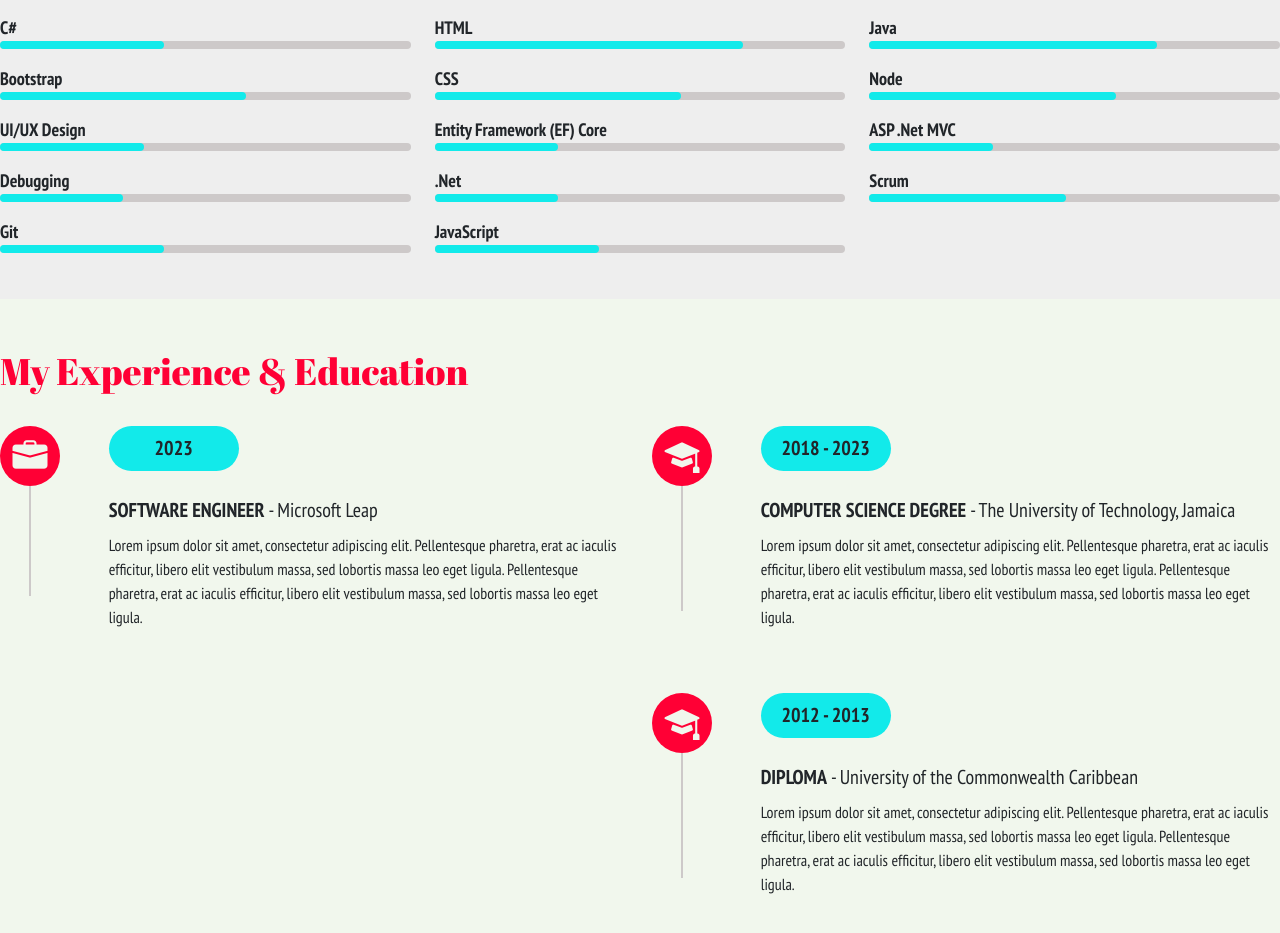
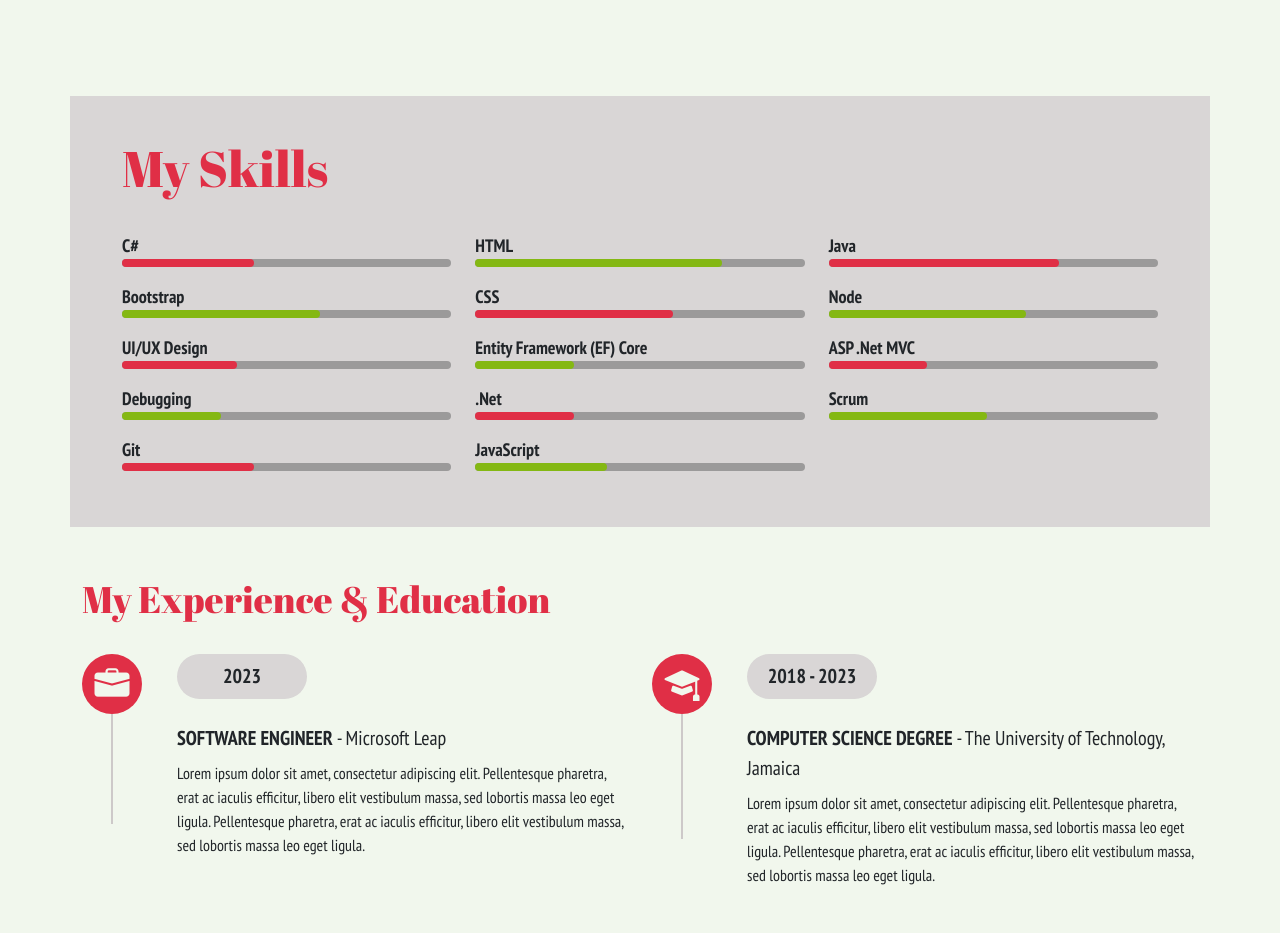
Before and after one commit to Pho3nyxX/abi-matthews-gordon-website, a website: page amg-designs/about-me.html in a window 1280 px wide. Shown: the part 604-1537 px from the top of the page. Drawn offline with nearby package versions, Linux system fonts and the light colour scheme.

Commit message:
about me page design update

```diff
--- a/amg-designs/about-me.html
+++ b/amg-designs/about-me.html
@@ -15,19 +15,19 @@
 
 <body class="full-page about-page">
 
-    <!-- <div class="container-fluid"> -->
+    <div class="container">
 
         <!-- about me header -->
-    <div class="row mb-5 header">
-        <div class="col">
-            <h1 class="title">About <span class="red">Me</span></h1>
+        <div class="row mt-5 mb-5 header">
+            <div class="col ">
+                <h1 class="title">About <span class="about off-red">Me</span></h1>
             </div>
         </div>
 
         <!-- description -->
         <div class="row mb-5">
-        <div class="col-5">
-            <h5 class="mt-3 mb-3">Building stuff brings me joy.</h5>
+            <div class="col-5 about-description">
+                <h5 class="off-red mt-3">Building stuff brings me joy.</h5>
                 <p>Lorem ipsum dolor sit amet, consectetur adipiscing elit.
                     Pellentesque pharetra, erat ac iaculis efficitur, libero elit
                     vestibulum massa, sed lobortis massa leo eget ligula. Praesent
@@ -58,84 +58,84 @@
         <!-- skills -->
         <div class="row skill-sec mb-5">
             <!-- header -->
-        <h3 class="red">My Skills</h3>
+            <h3 class="off-red">My Skills</h3>
 
             <!-- first column -->
             <div class="col">
                 <p class="skills">C#</p>
-            <div class="progress-bar-white mb-3">
-                <div class="progress-bar-progress" style="width: 40%;"></div>
+                <div class="progress-bar-grey mb-3">
+                    <div class="progress-bar-progress-red" style="width: 40%;"></div>
                 </div>
 
                 <p class="skills">Bootstrap</p>
-            <div class="progress-bar-white mb-3">
-                <div class="progress-bar-progress" style="width: 60%;"></div>
+                <div class="progress-bar-grey mb-3">
+                    <div class="progress-bar-progress-green" style="width: 60%;"></div>
                 </div>
 
                 <p class="skills">UI/UX Design</p>
-            <div class="progress-bar-white mb-3">
-                <div class="progress-bar-progress" style="width: 35%;"></div>
+                <div class="progress-bar-grey mb-3">
+                    <div class="progress-bar-progress-red" style="width: 35%;"></div>
                 </div>
 
                 <p class="skills">Debugging</p>
-            <div class="progress-bar-white mb-3">
-                <div class="progress-bar-progress" style="width: 30%;"></div>
+                <div class="progress-bar-grey mb-3">
+                    <div class="progress-bar-progress-green" style="width: 30%;"></div>
                 </div>
 
                 <p class="skills">Git</p>
-            <div class="progress-bar-white mb-3">
-                <div class="progress-bar-progress" style="width: 40%;"></div>
+                <div class="progress-bar-grey mb-3">
+                    <div class="progress-bar-progress-red" style="width: 40%;"></div>
                 </div>
             </div>
 
             <!-- second column -->
             <div class="col">
                 <p class="skills">HTML</p>
-            <div class="progress-bar-white mb-3">
-                <div class="progress-bar-progress" style="width: 75%;"></div>
+                <div class="progress-bar-grey mb-3">
+                    <div class="progress-bar-progress-green" style="width: 75%;"></div>
                 </div>
 
                 <p class="skills">CSS</p>
-            <div class="progress-bar-white mb-3">
-                <div class="progress-bar-progress" style="width: 60%;"></div>
+                <div class="progress-bar-grey mb-3">
+                    <div class="progress-bar-progress-red" style="width: 60%;"></div>
                 </div>
 
                 <p class="skills">Entity Framework (EF) Core</p>
-            <div class="progress-bar-white mb-3">
-                <div class="progress-bar-progress" style="width: 30%;"></div>
+                <div class="progress-bar-grey mb-3">
+                    <div class="progress-bar-progress-green" style="width: 30%;"></div>
                 </div>
 
                 <p class="skills">.Net</p>
-            <div class="progress-bar-white mb-3">
-                <div class="progress-bar-progress" style="width: 30%;"></div>
+                <div class="progress-bar-grey mb-3">
+                    <div class="progress-bar-progress-red" style="width: 30%;"></div>
                 </div>
 
                 <p class="skills">JavaScript</p>
-            <div class="progress-bar-white mb-3">
-                <div class="progress-bar-progress" style="width: 40%;"></div>
+                <div class="progress-bar-grey mb-3">
+                    <div class="progress-bar-progress-green" style="width: 40%;"></div>
                 </div>
             </div>
 
             <!-- third column -->
             <div class="col">
                 <p class="skills">Java</p>
-            <div class="progress-bar-white mb-3">
-                <div class="progress-bar-progress" style="width: 70%;"></div>
+                <div class="progress-bar-grey mb-3">
+                    <div class="progress-bar-progress-red" style="width: 70%;"></div>
                 </div>
 
                 <p class="skills">Node</p>
-            <div class="progress-bar-white mb-3">
-                <div class="progress-bar-progress" style="width: 60%;"></div>
+                <div class="progress-bar-grey mb-3">
+                    <div class="progress-bar-progress-green" style="width: 60%;"></div>
                 </div>
 
                 <p class="skills">ASP .Net MVC</p>
-            <div class="progress-bar-white mb-3">
-                <div class="progress-bar-progress" style="width: 30%;"></div>
+                <div class="progress-bar-grey mb-3">
+                    <div class="progress-bar-progress-red" style="width: 30%;"></div>
                 </div>
 
                 <p class="skills">Scrum</p>
-            <div class="progress-bar-white mb-3">
-                <div class="progress-bar-progress" style="width: 48%;"></div>
+                <div class="progress-bar-grey mb-3">
+                    <div class="progress-bar-progress-green" style="width: 48%;"></div>
                 </div>
             </div>
         </div>
@@ -143,7 +143,7 @@
         <!-- experience & education -->
         <div class="row mb-5 experience-education">
             <!-- header -->
-        <h3 class="red">My Experience & Education</h3>
+            <h3 class="off-red">My Experience & Education</h3>
 
             <!-- first column -->
             <div class="col">
@@ -159,7 +159,7 @@
                     <!-- description -->
                     <div class="col-10">
                         <!-- blue tag -->
-                    <div class="blue-tag mb-4">
+                        <div class="grey-tag mb-4">
                             <!-- year -->
                             <p class="fs-5">2023</p>
                         </div>
@@ -189,7 +189,7 @@
                     <!-- description -->
                     <div class="col-10">
                         <!-- blue tag -->
-                    <div class="blue-tag mb-4">
+                        <div class="grey-tag mb-4">
                             <!-- year -->
                             <p class="fs-5">2018 - 2023</p>
                         </div>
@@ -217,7 +217,7 @@
                     <!-- description -->
                     <div class="col-10">
                         <!-- blue tag -->
-                    <div class="blue-tag mb-4">
+                        <div class="grey-tag mb-4">
                             <!-- year -->
                             <p class="fs-5">2012 - 2013</p>
                         </div>
@@ -236,9 +236,9 @@
         <!-- certificate -->
         <div class="row ">
             <!-- row one -->
-        <div class="row mb-5 gx-5 cerificate">
+            <div class="row mb-5 gx-2 cerificate">
                 <!-- header -->
-            <h3 class="red">My Certificates</h3>
+                <h3 class="off-red">My Certificates</h3>
 
                 <!-- first column -->
                 <div class="col">
@@ -274,8 +274,7 @@
             </div>
 
             <!-- row two -->
-        <div class="row mb-5 gx-5">
-
+            <div class="row mb-5 gx-2">
                 <!-- cert distributor -->
                 <!-- first column -->
                 <div class="col">
@@ -311,15 +310,43 @@
 
             </div>
 
-
+            <!-- row three -->
+            <div class="row mb-5 gx-2">
+                <!-- cert distributor -->
+                <!-- first column -->
+                <div class="col">
+                    <div class="row">
+                        <div class="col-4 distributor">
+                            <p class="mb-0 distributor-name"><span class="bold-upper">Microsoft</span></p>
                         </div>
 
+                        <!-- description -->
+                        <div class="col-6 cert-description">
+                            <p class="mb-0 ms-3 title">?????????</p>
+                            <p class="mb-0 ms-3">Azure AI Fundamentals Certificate</p>
+                            <p class="mb-0 ms-3">24 June 2023</p>
+                        </div>
+                    </div>
+                </div>
 
+                <!-- second column -->
+                <div class="col">
+                    <div class="row">
+                        <div class="col-4 distributor">
+                            <p class="mb-0 distributor-name"><span class="bold-upper">AWS</span></p>
+                        </div>
 
-
-
-    <!-- </div> -->
-
+                        <!-- description -->
+                        <div class="col-6 cert-description">
+                            <p class="mb-0 ms-3 title">?????????</p>
+                            <p class="mb-0 ms-3">AWS Cloud Practitioner Certificate</p>
+                            <p class="mb-0 ms-3">11 April 2023</p>
+                        </div>
+                    </div>
+                </div>
+            </div>
+        </div>
+    </div>
 
 
     <script src="../node_modules/bootstrap/dist/js/bootstrap.bundle.js"></script>
--- a/amg-designs/styles/styles.css
+++ b/amg-designs/styles/styles.css
@@ -2,22 +2,27 @@
 /* Author: Abi Matthews-Gordon */
 
 /* --------------------------------- */
-/* 1. General */
+/*          1. General */
 /* --------------------------------- */
 :root {
     --red-color: #FF0035;
     --grey-prof-color: #545454;
+    --off-red-color: #e02f46;
+    --green-color: #84b813;
+    --off-white-color: #F1F7ED;
+    --light-green-color: #e9f5d2;;
+    --certificate-distributor-green-color: #c0d594;
+    --certificate-description-light-green-color: #e5eed1;
+    --progress-bar-grey-color: #9b9a9a;
 
-    /* --grey-color: #dddcdc; */
-    --grey-color: #eeeeee;
-    --off-white-color: #F1F7ED;
+
+    --grey-color: #d9d6d6;
+    /* --grey-color: #aca7a7; */
     --menu-icon-color: #1e253012;
     --blue-color: #12eaea;
-    --distributor-blue-color: #b5ecec;
-    --progress-bar-grey-color: #cdc9c9;
-    --discription-light-blue-color: #dcf2f2;
     --vertical-grey-color: #cdc9c9;
     /* --skills-background-color: #EFE0E0; */
+    /* --grey-color: #dddcdc; */
 }
 
 html {
@@ -54,7 +59,7 @@ body.full-page>.container-fluid>.row>aside {
 
 
 /* --------------------------------- */
-/* Typography */
+/*              Typography */
 /* --------------------------------- */
 
 a {
@@ -73,13 +78,13 @@ h6 {
     line-height: 1.3;
 }
 
-h1.red,
-h2.red,
-h3.red,
-h4.red,
-h5.red,
-h6.red {
-    color: var(--red-color);
+h1.off-red,
+h2.off-red,
+h3.off-red,
+h4.off-red,
+h5.off-red,
+h6.off-red {
+    color: var(--off-red-color);
 }
 
 p {
@@ -87,9 +92,19 @@ p {
 }
 
 /* --------------------------------- */
-/* 2. IMAGE */
+/*           2. HOME PAGE */
 /* --------------------------------- */
 
+/* image container */
+.main-photo {
+    max-width: 620px;
+    max-height: 620px;
+    height: 100%;
+    width: 100%;
+    background-color: var(--grey-color);
+}
+
+/* image */
 .img-round-container {
     border-radius: 50%;
     overflow: hidden;
@@ -102,18 +117,7 @@ p {
     position: absolute;
     top: -28%;
 }
-
-/* --------------------------------- */
-/* 3. HOME PAGE */
-/* --------------------------------- */
-.main-photo {
-    max-width: 620px;
-    max-height: 620px;
-    height: 100%;
-    width: 100%;
-    background-color: var(--grey-color);
-}
-
+/* description */
 .home-page .description .intro {
     font-size: 58px;
     line-height: 1;
@@ -139,6 +143,7 @@ p {
     margin-bottom: 38px;
 }
 
+/* links */
 .home-page .professional-links {
     display: inline-block;
     height: 47px;
@@ -190,7 +195,7 @@ p {
     line-height: 74px;
     text-align: center;
     border-radius: 50%;
-    background-color: var(--red-color);
+    background-color: var(--off-red-color);
     margin-bottom: 24px;
     display: inline-block;
     color: #fff;
@@ -198,15 +203,22 @@ p {
 }
 
 /* --------------------------------- */
-/* 7. ABOUT PAGE */
+/*          3. ABOUT PAGE */
 /* --------------------------------- */
-.about-page .header{
+.about-page .header {
     text-transform: uppercase;
 }
 
+.about-page .header .title {
+    margin-bottom: 51px;
+    line-height: 1;
+    font-size: 52px;
+    text-align: center;
+}
+
 .about-page .header .title>span {
-    font-size: 42px;
-    color: var(--red-color);
+    font-size: 52px;
+    color: var(--off-red-color);
     display: inline-block;
 }
 
@@ -218,41 +230,51 @@ p {
     overflow: hidden;
     position: relative;
 }
+.about-description > h5{
+    margin-bottom: 30px;
+}
+.about-description{
+    margin-bottom: 61px;
+}
 
 /* skills section */
-.skill-sec{
+.skill-sec {
     background-color: var(--grey-color);
-    padding-top: 30px;
-    padding-bottom: 30px;
+    padding: 40px;
 }
 
-.skill-sec > h3{
-    font-size: 37px;
+.skill-sec>h3 {
+    font-size: 50px;
     margin-bottom: 31px;
 }
 
-.progress-bar-white {
+.progress-bar-grey {
     height: 8px;
     width: 100%;
     background-color: var(--progress-bar-grey-color);
     border-radius: 5px;
 }
 
-.progress-bar-progress {
+.progress-bar-progress-red {
     height: 8px;
-    background-color: var(--blue-color);
+    background-color: var(--off-red-color);
     border-radius: 5px;
     width: 50%;
 }
-
-.skills{
+.progress-bar-progress-green {
+    height: 8px;
+    background-color: var(--green-color);
+    border-radius: 5px;
+    width: 50%;
+}
+.skills {
     margin-bottom: 0;
     font-weight: 600;
     font-size: 18px;
 }
 
 /* experience & education section */
-.experience-education > h3{
+.experience-education>h3 {
     font-size: 37px;
     margin-bottom: 31px;
 }
@@ -261,7 +283,7 @@ p {
     height: 60px;
     width: 60px;
     border-radius: 50%;
-    background-color: var(--red-color);
+    background-color: var(--off-red-color);
     text-align: center;
 }
 
@@ -286,14 +308,14 @@ p {
     width: 2px;
 }
 
-.blue-tag {
+.grey-tag {
     height: 45px;
     width: 130px;
-    background-color: var(--blue-color);
+    background-color: var(--grey-color);
     border-radius: 50px;
 }
 
-.blue-tag > p{
+.grey-tag > p {
     font-weight: 600;
     text-align: center;
     line-height: 45px;
@@ -305,33 +327,39 @@ p {
 }
 
 /* certificate section */
-.cerificate > h3{
+.cerificate>h3 {
     font-size: 37px;
     margin-bottom: 31px;
 }
 
 .distributor {
-    background-color: var(--distributor-blue-color);
+    background-color: var(--certificate-distributor-green-color);
     position: relative;
     display: flex;
     align-items: center;
     justify-content: center;
 }
-.distributor .distributor-name{
+
+.distributor .distributor-name {
     font-size: 20px;
 }
-.cert-description > p{
+
+.cert-description>p {
     font-size: 18px;
 }
 
 .cert-description {
-    background-color: var(--discription-light-blue-color);
+    background-color: var(--certificate-description-light-green-color);
     padding-top: 30px;
     padding-bottom: 30px;
 }
 
-.cert-description > .title {
+.cert-description>.title {
     font-weight: 600;
     font-size: 19px;
     text-align: left;
 }
+
+/* --------------------------------- */
+/*         4. BLOG PAGE */
+/* --------------------------------- */
```
Also changed, not shown: amg-designs/index.html (+1 -1 lines). Lines whose indentation alone changed are shown as unchanged.
